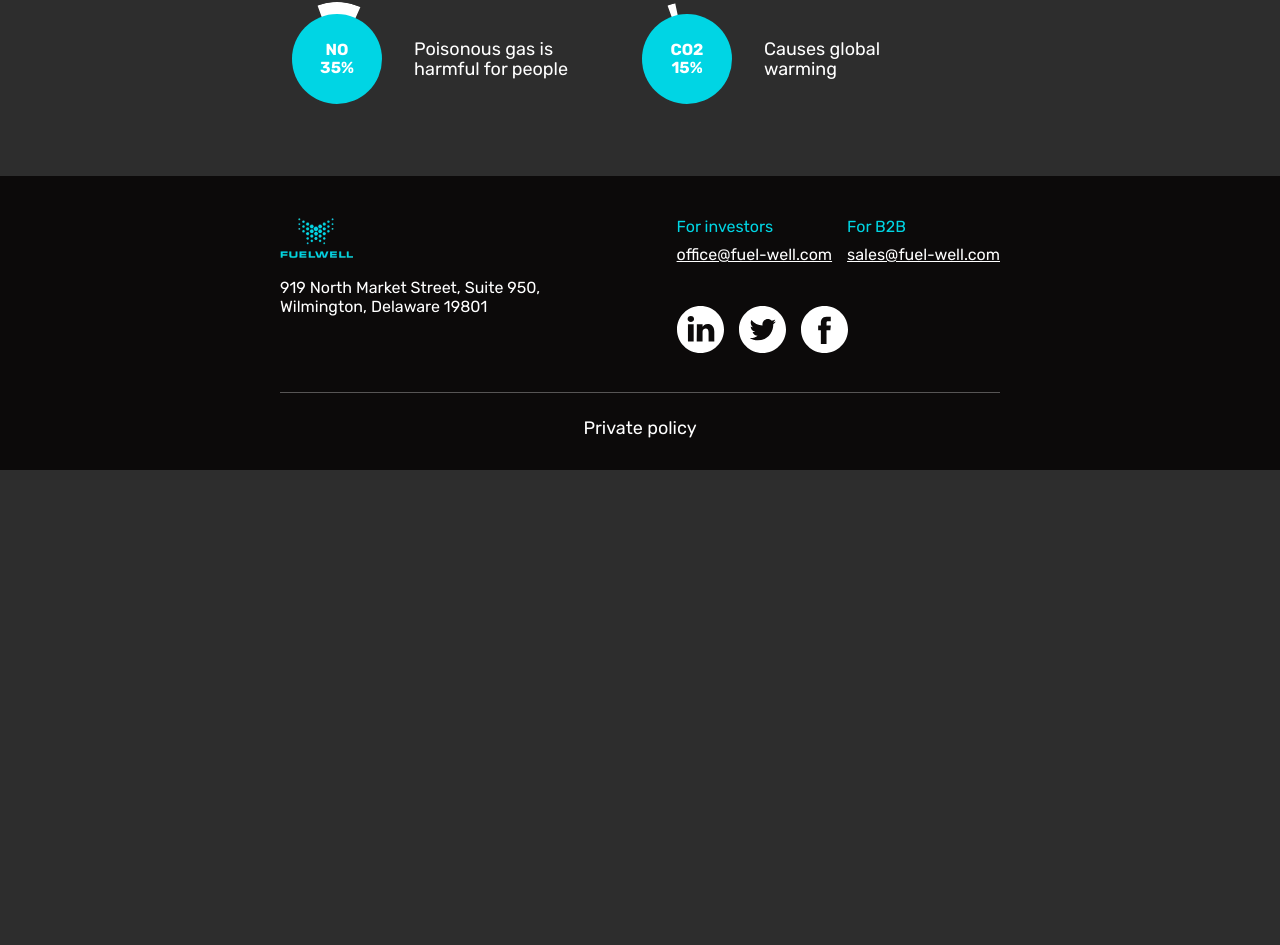
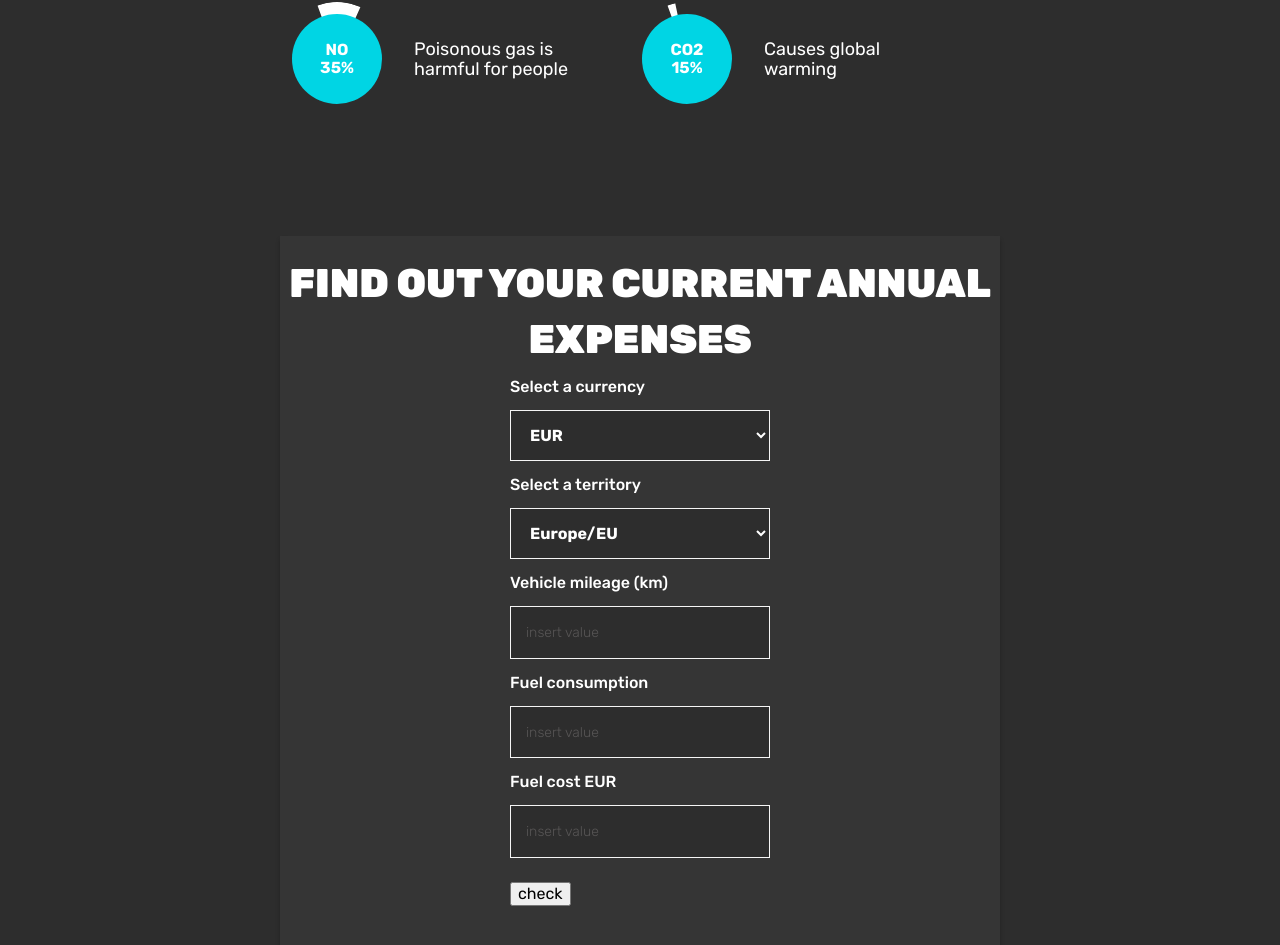
Before and after one commit to Juliya-Boiko/fuelwell, a React (Create React App) app: page / in a window 1280 px wide. Shown: the part 1851-2796 px from the top of the page. Before the commit the page ends 2321 px from the top, so only its background shows below. Built offline with nearby package versions, Linux system fonts and the light colour scheme.

Commit message:
add Expenses

```diff
--- a/package.json
+++ b/package.json
@@ -7,15 +7,18 @@
     "@testing-library/jest-dom": "^5.16.3",
     "@testing-library/react": "^12.1.4",
     "@testing-library/user-event": "^13.5.0",
+    "formik": "^2.4.0",
     "modern-normalize": "^2.0.0",
     "node-sass": "^7.0.3",
     "react": "^18.1.0",
     "react-curved-text": "^2.0.2",
     "react-dom": "^18.1.0",
     "react-minimal-pie-chart": "^8.4.0",
+    "react-number-format": "^5.2.2",
     "react-scripts": "5.0.1",
     "react-timer-hook": "^3.0.6",
-    "web-vitals": "^2.1.3"
+    "web-vitals": "^2.1.3",
+    "yup": "^1.2.0"
   },
   "scripts": {
     "start": "react-scripts start",
--- a/src/App.jsx
+++ b/src/App.jsx
@@ -3,6 +3,9 @@ import { Footer } from "sections/footer";
 import { Hero } from "sections/hero";
 import { About } from "sections/about";
 import { Efficiency } from "sections/efficiency";
+import { Expenses } from "sections/expenses";
+
+
 
 export const App = () => {
   return (
@@ -12,6 +15,7 @@ export const App = () => {
         <Hero />
         <About />
         <Efficiency />
+        <Expenses />
       </main>
       <Footer />
     </>
--- /dev/null
+++ b/src/components/inputs/InputNumeric.jsx
@@ -0,0 +1,15 @@
+import { NumericFormat } from 'react-number-format';
+
+export const InputNumeric = ({ value, name, onChange, maxValue, className, ...settings }) => {
+  return (
+    <NumericFormat value={value} name={name} onChange={onChange}
+      {...settings}
+      isAllowed={(values) => {
+        if (!values.value) return true;
+        const { floatValue } = values;
+        return floatValue <= maxValue;
+      }}
+      placeholder='insert value' className={className}
+    />
+  );
+};
--- /dev/null
+++ b/src/components/selects/expenses/_expenses-select.scss
@@ -0,0 +1,18 @@
+.expenses-select {
+  width: 100%;
+  padding: 14px 15px;
+  font-weight: 700;
+  border: 1px solid $grayScale-1;
+  outline: none;
+  color: $primary;
+  background-color: $grayScale-4;
+
+  &:focus {
+    color: $brand;
+    border-color: $brand;
+
+    & + .expenses__label {
+      color: $brand;
+    }
+  }
+}
--- /dev/null
+++ b/src/components/selects/expenses/index.jsx
@@ -0,0 +1,9 @@
+import { Field } from 'formik';
+
+export const ExpensesSelect = ({ name, data }) => {
+  return (
+    <Field as="select" name={name} className='expenses-select'>
+      {data.map((item) => { return <option key={item} value={item}>{item}</option> })}
+    </Field>
+  );
+};
--- a/src/index.scss
+++ b/src/index.scss
@@ -1,21 +1,32 @@
+// BASE STYLES
 @import './styles/utils/index.scss';
 @import './styles/utils/index.scss';
 @import './styles/base/index.scss';
 @import './styles/common/index.scss';
 @import './styles/common/section';
 
+// BUTTONS
 @import './components/buttons/menu/menu-btn';
+
+// LINKS
 @import './components/links/primary/primary-link';
+
+// SELECTS
+@import './components/selects/expenses/expenses-select';
+
+// COMPONENTS
 @import './components/nav/nav';
 @import './components/curved/curved';
 @import './components/timer/timer';
 @import './components/donut/donut';
 
+// SECTIONS
 @import './sections/header/header';
 @import './sections/hero/hero';
 @import './sections/about/about';
 @import './sections/footer/footer';
 @import './sections/efficiency/efficiency';
+@import './sections/expenses/expenses';
 
 @font-face {
   font-family: 'LED';
--- /dev/null
+++ b/src/schemas/expenses.js
@@ -0,0 +1,28 @@
+import * as Yup from 'yup';
+
+const formSelects = {
+  currency: ['EUR', 'UAH'],
+  territory: ['Europe/EU', 'Ukraine/UA'],
+};
+
+const initialValues = {
+  currency: formSelects.currency[0],
+  territory: formSelects.territory[0],
+  mileage: '',
+  fuelConsumption: '',
+  fuelCost: ''
+};
+
+const validationSchema = Yup.object().shape({
+  currency: Yup.string().trim().oneOf(formSelects.currency).required("Required field"),
+  territory: Yup.string().trim().oneOf(formSelects.territory).required("Required field"),
+  mileage: Yup.string().min(1).max(7).matches(/[^0]+/, 'Cant be 0').required("Required field"),
+  fuelConsumption: Yup.string().min(1).max(4).matches(/[^0]+/, 'Cant be 0').required("Required field"),
+  fuelCost: Yup.string().min(1).max(5).matches(/[^0]+/, 'Cant be 0').required("Required field"),
+});
+
+export const expensesShema = {
+  formSelects,
+  initialValues,
+  validationSchema
+};
--- /dev/null
+++ b/src/sections/expenses/_expenses.scss
@@ -0,0 +1,62 @@
+.expenses {
+
+  & &__container {
+    display: flex;
+    flex-direction: column;
+    align-items: center;
+    padding: 20px 0 40px 0;
+    background: rgba(245, 245, 245, 0.04);
+    box-shadow: 0px 4px 4px rgba(0, 0, 0, 0.25);
+  }
+
+  & &__title {
+    margin: 0 0 10px 0;
+    text-align: center;
+  }
+
+  & &__form {
+    width: 260px;
+  }
+
+  & &__block {
+    position: relative;
+    padding: 32px 0 0 0;
+    &:not(:last-of-type) {
+      margin: 0 0 15px 0;
+    }
+    &:last-of-type {
+      margin: 0 0 24px 0;
+    }
+  }
+
+  & &__label {
+    position: absolute;
+    top: 0;
+    left: 0;
+    font-weight: 500;
+  }
+
+  & &__input {
+    width: 100%;
+    padding: 14px 15px;
+    font-weight: 700;
+    line-height: 1.4;
+    border: 1px solid $grayScale-1;
+    outline: none;
+    color: $primary;
+    background-color: $grayScale-4;
+    &::placeholder {
+      font-weight: 300;
+      font-size: 14px;
+      color: $grayScale-3;
+    }
+    &:focus {
+      color: $brand;
+      border-color: $brand;
+
+      &+.expenses__label {
+        color: $brand;
+      }
+    }
+  }
+}
--- /dev/null
+++ b/src/sections/expenses/index.jsx
@@ -0,0 +1,61 @@
+import { Formik, Form } from 'formik';
+import { ExpensesSelect } from 'components/selects/expenses';
+import { InputNumeric } from 'components/inputs/InputNumeric';
+import { expensesShema } from 'schemas/expenses';
+
+export const Expenses = () => {
+
+  return (
+    <section className="section expenses">
+      <div className="container">
+        <div className="expenses__container">
+          <h2 className="section__title expenses__title">Find out your current annual expenses</h2>
+          <Formik
+            initialValues={expensesShema.initialValues}
+            validationSchema={expensesShema.validationSchema}
+            onSubmit={(values) => console.log(values)}
+          >
+            {({ values, handleChange, errors, touched }) => (
+              <Form className='expenses__form'>
+                <div className='expenses__block'>
+                  <ExpensesSelect data={expensesShema.formSelects.currency} name="currency" />
+                  <p className='expenses__label'>Select a currency</p>
+                </div>
+
+                <div className='expenses__block'>
+                  <ExpensesSelect data={expensesShema.formSelects.territory} name="territory" />
+                  <p className='expenses__label'>Select a territory</p>
+                </div>
+                <p>{errors.territory}</p>
+
+                <div className='expenses__block'>
+                  <InputNumeric value={values.mileage} name="mileage" className='expenses__input'
+                    onChange={handleChange} maxValue={1000000} thousandSeparator=" " decimalScale={0} />
+                  <p className='expenses__label'>Vehicle mileage (km)</p>
+                </div>
+                <p>{errors.mileage}</p>
+
+                <div className='expenses__block'>
+                  <InputNumeric value={values.fuelConsumption} name="fuelConsumption"  className='expenses__input'
+                    onChange={handleChange} maxValue={100} allowedDecimalSeparators={['%', ',', '/']} decimalScale={1} />
+                  <p className='expenses__label'>Fuel consumption</p>
+                </div>
+                <p>{errors.fuelConsumption}</p>
+
+
+                <div className='expenses__block'>
+                  <InputNumeric value={values.fuelCost} name="fuelCost"  className='expenses__input'
+                    onChange={handleChange} maxValue={1000} allowedDecimalSeparators={['%', ',', '/']} decimalScale={2} />
+                  <p className='expenses__label'>Fuel cost {values.currency}</p>
+                </div>
+                <p>{errors.fuelCost}</p>
+
+                <button type='submit'>check</button>
+              </Form>
+            )}
+          </Formik>
+        </div>
+      </div>
+    </section>
+  );
+};
--- a/src/styles/common/_section.scss
+++ b/src/styles/common/_section.scss
@@ -1,6 +1,7 @@
 .section {
   padding: 40px 0;
   & &__title {
+    text-transform: uppercase;
     font-weight: 900;
     font-size: 30px;
     line-height: 1.4;
```
Also changed, not shown: src/styles/utils/_variables.scss (line endings or trailing spaces), 1 other file (tests, documents, lock files or other folders).
